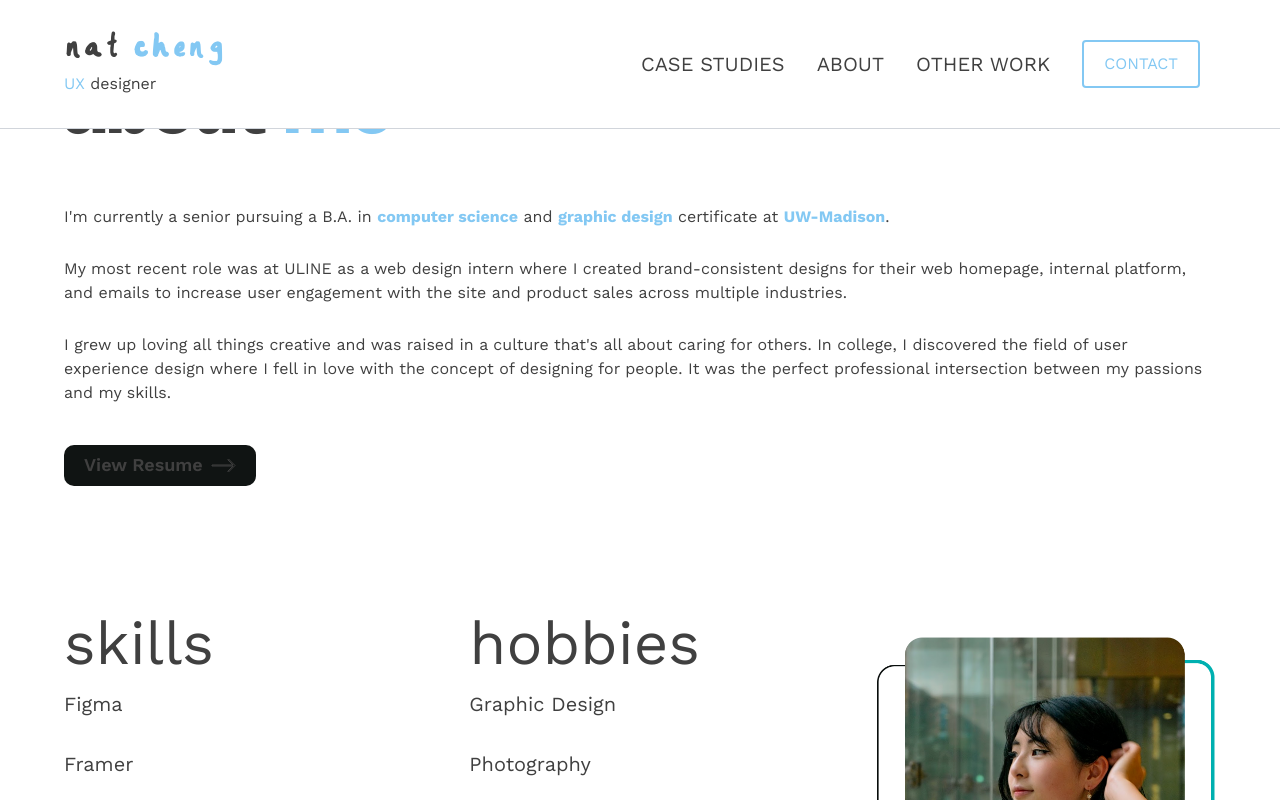
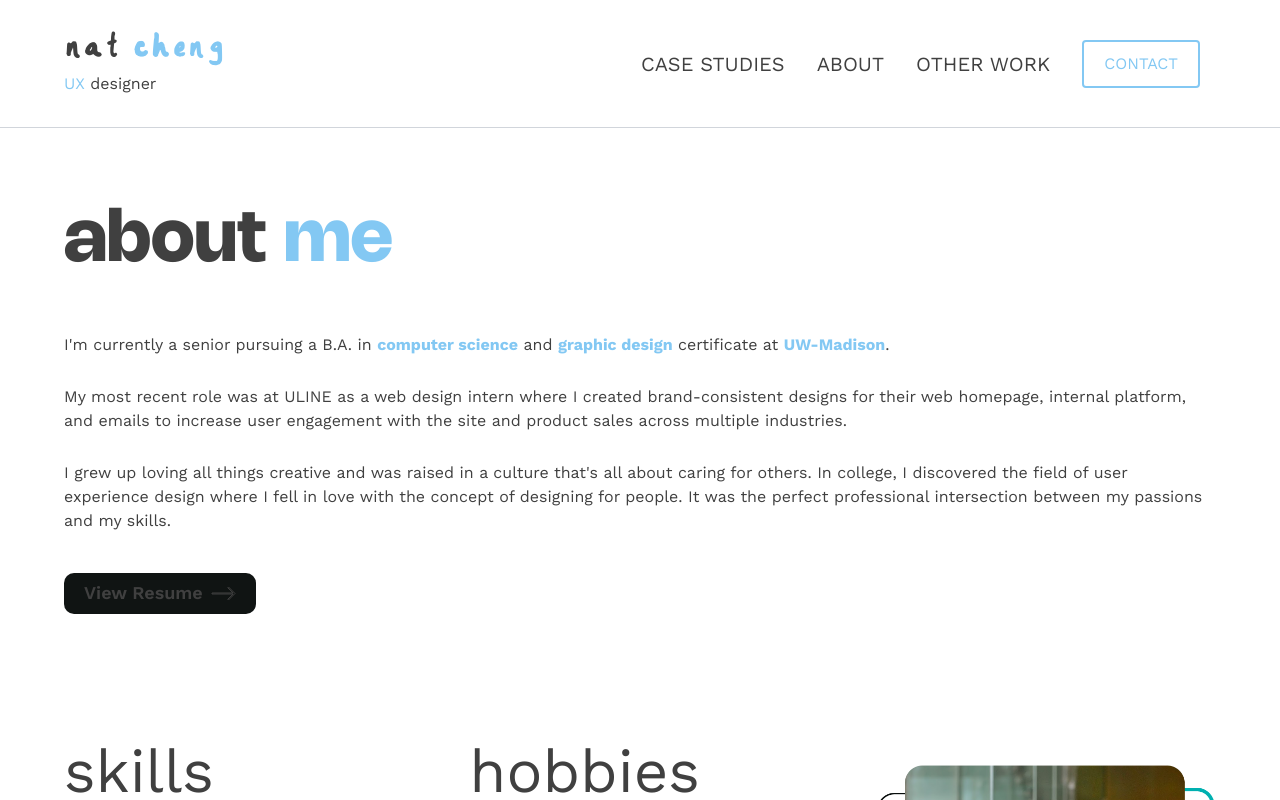
Before and after one commit to nc6041/NatChengPortfolio, a React (Vite) app: page /about in a window 1280 px wide. Shown: the top 800 px of the page. Built offline with nearby package versions, Linux system fonts and the light colour scheme.

Commit message:
Correct hash link scrolling with fixed header

```diff
--- a/src/components/CaseStudies.jsx
+++ b/src/components/CaseStudies.jsx
@@ -1,11 +1,15 @@
 import { benefitdesign, blue, PureGreenHero, uline } from '../assets'
 import styles from '../style'
 import CaseCard from './CaseCard'
+import { navbarHeight } from './Navbar'
 
 const CaseStudies = () => (
   <section
     id="studies"
     className={`${styles.flexCenter} flex-row flex-wrap sm:mb-20 mb-6 pt-6`}
+    style={{
+      scrollMarginTop: navbarHeight,
+    }}
   >
     <h2 className="font-work-sans font-medium uppercase xs:text-[40.89px] text-[30.89px] xs:leading-[53.16px] leading-[43.16px] mt-0 mb-20">
       Case Studies
--- a/src/components/Hero.jsx
+++ b/src/components/Hero.jsx
@@ -1,15 +1,19 @@
 import styles from '../style'
 import classNames from 'classnames'
 import { homepageHeader } from '../assets'
+import { navbarHeight } from './Navbar'
 
 const Hero = () => {
   return (
     <section
       id="home"
       className="flex flex-col items-stretch gap-3 text-center min-h-screen"
+      style={{
+        minHeight: `calc(100vh - ${navbarHeight}`,
+      }}
     >
-      {/* mt-32 is for the fixed header */}
-      <div className="mt-32 md:mt-40 flex-1 flex flex-col justify-center items-center py-16 px-8 md:px-16 relative">
+      {/* This div exists solely to make md:mt-8 possible */}
+      <div className="md:mt-8 flex-1 flex flex-col justify-center items-center py-16 px-8 md:px-16 relative">
         {/* Absolutely positioned for background */}
         <img
           src={homepageHeader}
--- a/src/components/Navbar.jsx
+++ b/src/components/Navbar.jsx
@@ -2,9 +2,11 @@ import { useState } from 'react'
 
 import { close, menu } from '../assets'
 import classNames from 'classnames'
-import styles from '../style'
 import { Link } from 'react-router-dom'
 import { NavLink } from './NavLink'
+
+export const navbarHeight = '128px'
+const navbarHeightClass = 'h-32'
 
 const Navbar = () => {
   // Whether the title link is being hovered over
@@ -13,7 +15,13 @@ const Navbar = () => {
   const toggle = () => setMenuOpen(!menuOpen)
 
   return (
-    <nav className="fixed w-screen bg-white z-10 flex py-6 px-8 sm:px-16 justify-between items-stretch navbar max-w-screen-xl mx-auto border-b border-b-gray-300">
+    <>
+      <nav
+        className={classNames(
+          navbarHeightClass,
+          'fixed w-screen bg-white z-10 flex py-6 px-8 sm:px-16 justify-between items-stretch navbar max-w-screen-xl mx-auto border-b border-b-gray-300',
+        )}
+      >
         <Link to="/">
           <div
             className={`cursor-pointer object-contain`}
@@ -34,7 +42,9 @@ const Navbar = () => {
               </span>
             </h1>
             <p>
-            <span className={classNames(!title && 'text-malibu-300')}>UX </span>
+              <span className={classNames(!title && 'text-malibu-300')}>
+                UX{' '}
+              </span>
               <span className={classNames(title && 'text-malibu-300')}>
                 designer
               </span>
@@ -70,6 +80,8 @@ const Navbar = () => {
           </div>
         </div>
       </nav>
+      <div className={navbarHeightClass} />
+    </>
   )
 }
 
--- a/src/index.css
+++ b/src/index.css
@@ -13,7 +13,6 @@
   /* This sets the default font for all elements because below we have * { font-family: inherit; }
   */
   @apply font-work-sans text-neutral-700 text-base;
-  --header-height: 104px;
 }
 
 * {
```
Lines whose indentation alone changed are shown as unchanged.
